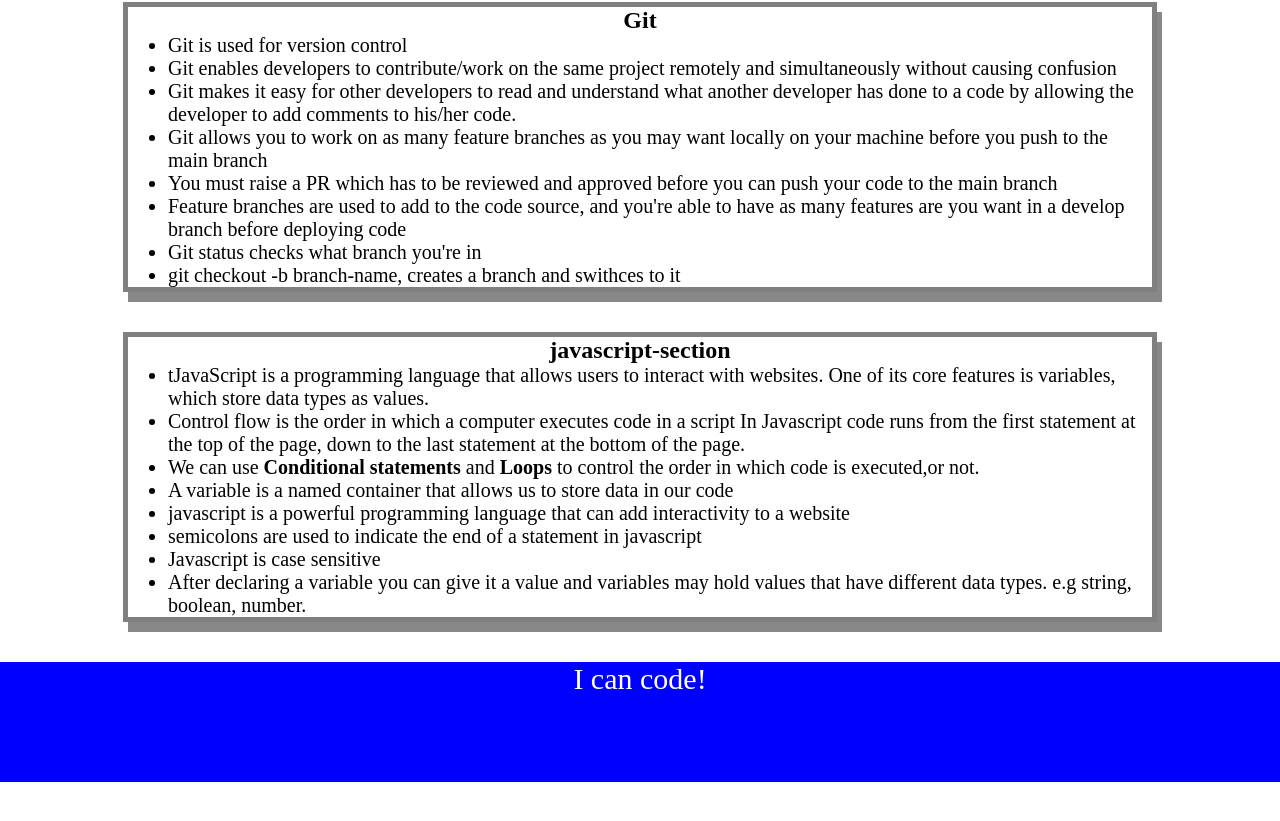
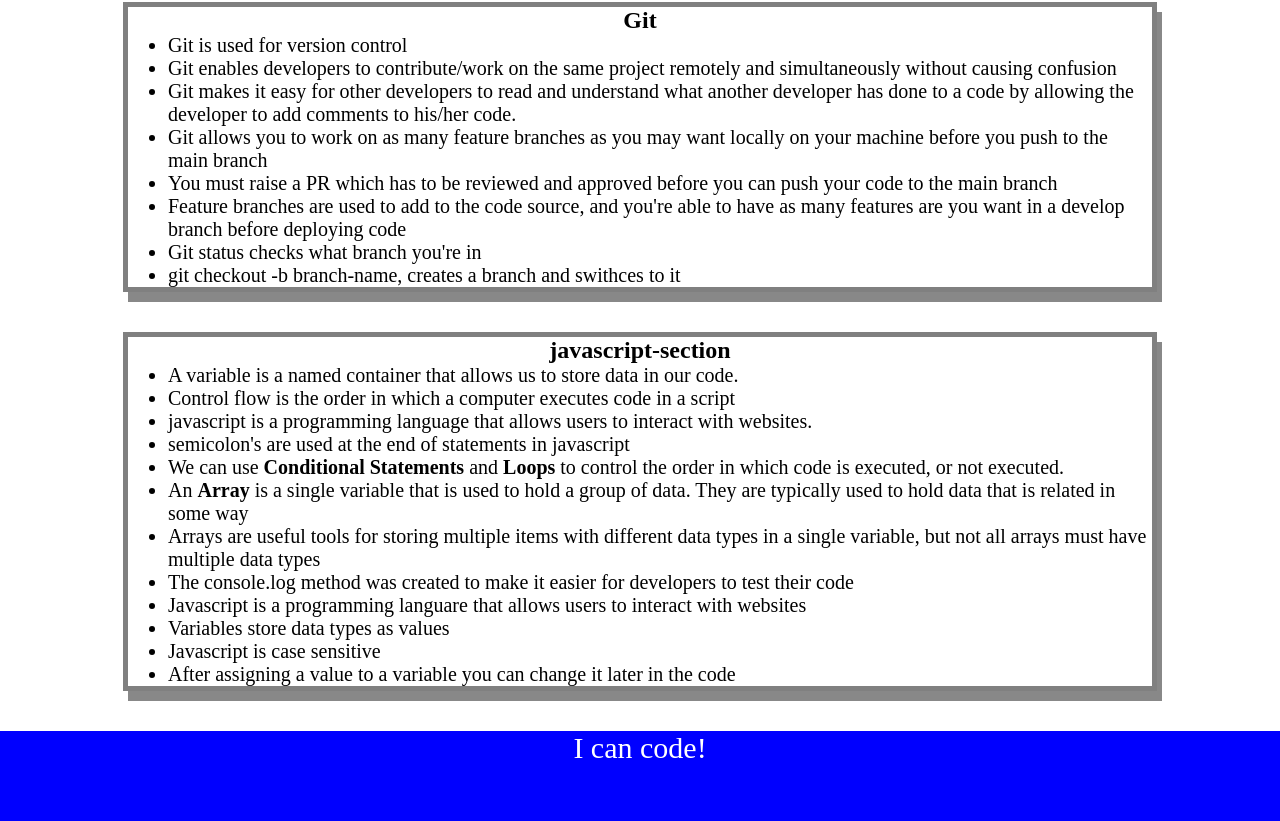
Before and after one commit to Deshane758/prework-study-guide, a plain HTML site: page index.html in a window 1280 px wide. Shown: the part 795-1616 px from the top of the page. Before the commit the page ends 1577 px from the top, so only its background shows below. Drawn offline with Linux system fonts and the light colour scheme.

Commit message:
update java section on index

```diff
--- a/index.html
+++ b/index.html
@@ -61,14 +61,18 @@
       <section class="card" id="javascript-section">
         <h2>javascript-section</h2>
         <ul>
-          <li>tJavaScript is a programming language that allows users to interact with websites. One of its core features is variables, which store data types as values.</li>
-          <li>Control flow is the order in which a computer executes code in a script In Javascript code runs from the first statement at the top of the page, down to the last statement at the bottom of the page.</li>
-          <li>We can use <b>Conditional statements</b> and <b>Loops</b> to control the order in which code is executed,or not.</li>
-          <li>A variable is a named container that allows us to store data in our code</li>
-          <li>javascript is a powerful programming language that can add interactivity to a website</li>
-          <li>semicolons are used to indicate the end of a statement in javascript</li>
+          <li>A variable is a named container that allows us to store data in our code.</li>
+          <li>Control flow is the order in which a computer executes code in a script</li>
+          <li>javascript is a programming language that allows users to interact with websites.</li>
+          <li>semicolon's are used at the end of statements in javascript</li>
+          <li>We can use <b>Conditional Statements</b> and <b>Loops</b> to control the order in which code is executed, or not executed.</li>
+          <li>An <b>Array</b> is a single variable that is used to hold a group of data. They are typically used to hold data that is related in some way</li>
+          <li>Arrays are useful tools for storing multiple items with different data types in a single variable, but not all arrays must have multiple data types</li>
+          <li>The console.log method was created to make it easier for developers to test their code</li>
+          <li>Javascript is a programming languare that allows users to interact with websites</li>
+          <li>Variables store data types as values</li>
           <li>Javascript is case sensitive</li>
-          <li>After declaring a variable you can give it a value and variables may hold values that have different data types. e.g string, boolean, number.</li>
+          <li>After assigning a value to a variable you can change it later in the code</li>
         </ul>
 
       </section>
```
